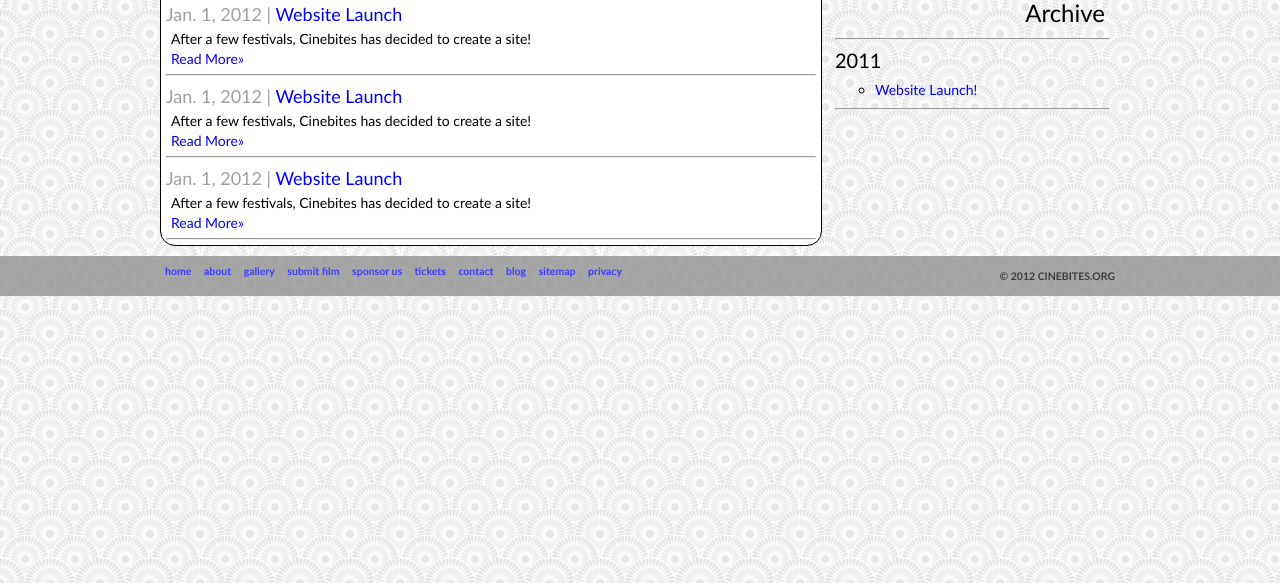
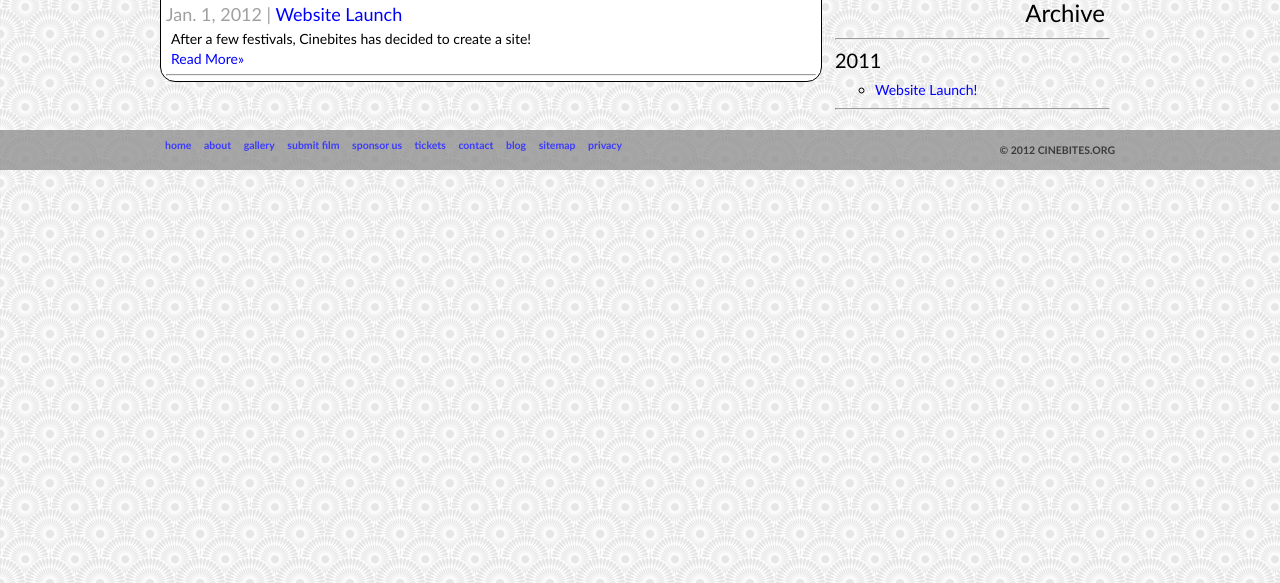
Before and after one commit to plee/paulalee.github.com, a plain HTML site: page blog/index.html in a window 1280 px wide. Shown: the part 217-800 px from the top of the page. Drawn offline with nearby package versions, Linux system fonts and the light colour scheme; files that its build step writes are made by us from their sources; files whose address does not match are found by name.

```diff
--- a/blog/index.html
+++ b/blog/index.html
@@ -53,15 +53,6 @@
                 <p>After a few festivals, Cinebites has decided to create a site!<br /><a href="/blog/web-launch.html">Read More&raquo;</a></p>
                 <hr />
 
-                <h3>Jan. 1, 2012 | <a href="/blog/web-launch.html">Website Launch</a></h3>
-                <p>After a few festivals, Cinebites has decided to create a site!<br /><a href="/blog/web-launch.html">Read More&raquo;</a></p>
-                <hr />
-
-                <h3>Jan. 1, 2012 | <a href="/blog/web-launch.html">Website Launch</a></h3>
-                <p>After a few festivals, Cinebites has decided to create a site!<br /><a href="/blog/web-launch.html">Read More&raquo;</a></p>
-                <hr />
-
-
             </div>
             <div id="contentRight">
                 <div id="contentRightInner">
```
